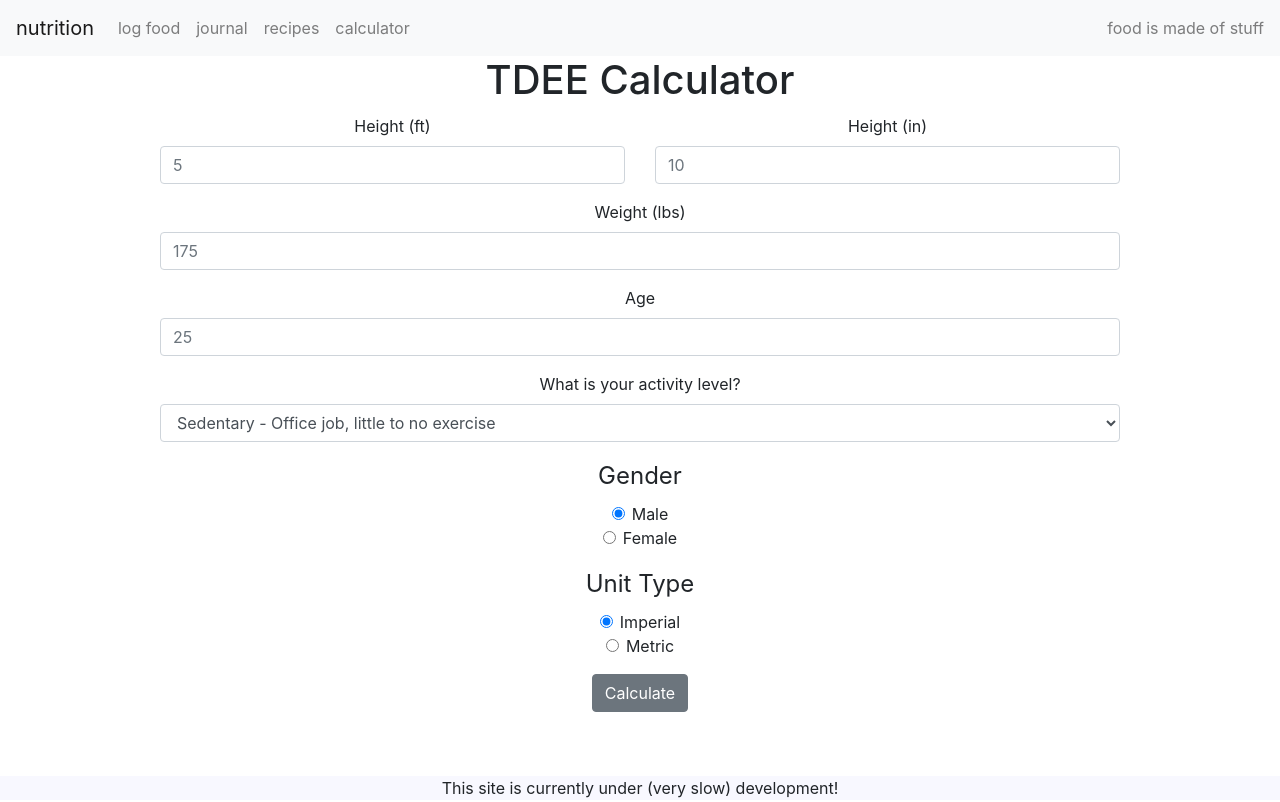
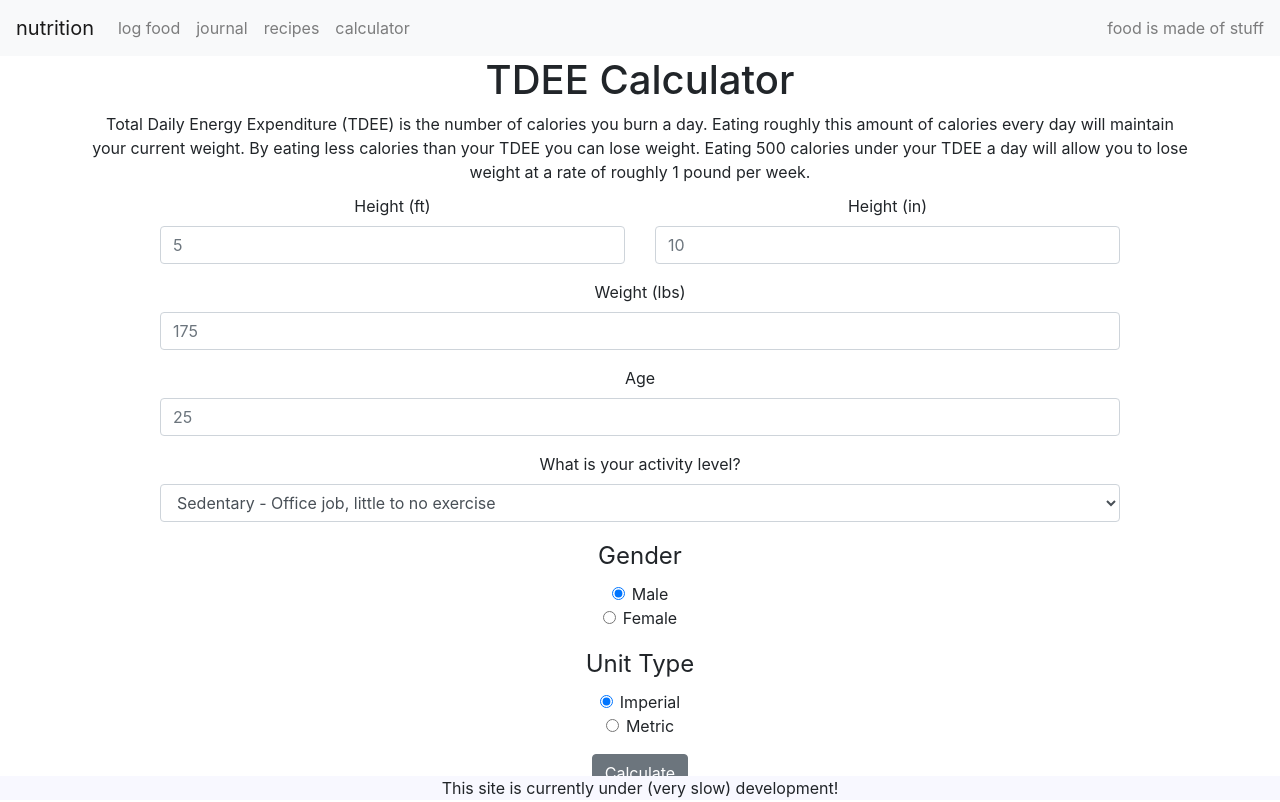
Before and after one commit to ichbindev/nutrition, a React (Create React App) app: page /calculator in a window 1280 px wide. Built offline with nearby package versions, Linux system fonts and the light colour scheme.

Commit message:
push lingering changes

```diff
--- a/src/App.css
+++ b/src/App.css
@@ -150,4 +150,9 @@ s .log-table-container {
   box-shadow: 4px 4px 4px rgba(0, 0, 0, 0.5);
 }
 
+.tdee-explanation {
+  width: 86%;
+  margin: 0 auto;
+}
+
 /*# sourceMappingURL=App.css.map */
--- a/src/App.scss
+++ b/src/App.scss
@@ -159,3 +159,8 @@ s .log-table-container {
   border-radius: 5px;
   box-shadow: 4px 4px 4px rgba(0, 0, 0, .5);
 }
+
+.tdee-explanation {
+  width: 86%;
+  margin: 0 auto;
+}
--- a/src/components/TDEEForm.js
+++ b/src/components/TDEEForm.js
@@ -34,6 +34,7 @@ const TDEEForm = () => {
   return (
     <>
       {<h1>{tdee ? parseInt(tdee, 10) + " Calories" : "TDEE Calculator"}</h1>}
+      <p className="tdee-explanation">Total Daily Energy Expenditure (TDEE) is the number of calories you burn a day. Eating roughly this amount of calories every day will maintain your current weight. By eating less calories than your TDEE you can lose weight. Eating 500 calories under your TDEE a day will allow you to lose weight at a rate of roughly 1 pound per week.</p>
       <Form className="tdee-form">
         <Height
           height={height}
```
Also changed, not shown: 1 other file (tests, documents, lock files or other folders).
